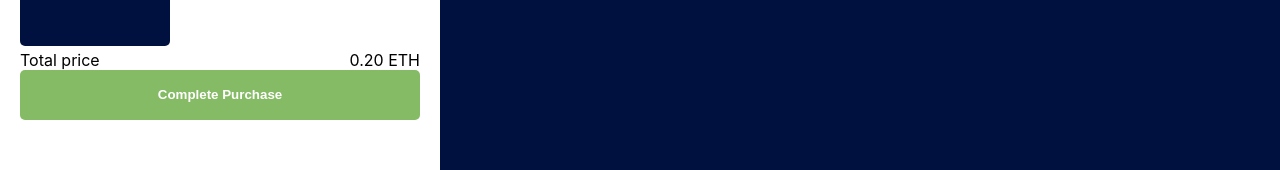
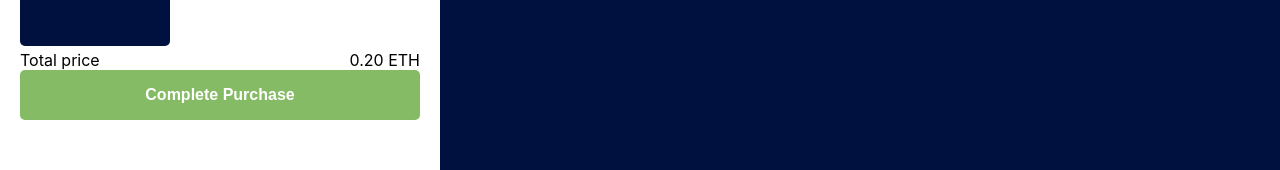
Before and after one commit to kheller18/stuff-swap, a React (Create React App) app in the folder client/: page / in a window 1280 px wide. Shown: the part 308-478 px from the top of the page. Built offline with nearby package versions, Linux system fonts and the light colour scheme.

Commit message:
added more to cart component and updated styling

```diff
--- a/client/src/styles/Cart.css
+++ b/client/src/styles/Cart.css
@@ -54,6 +54,7 @@
   border-radius: 5px;
   color: white;
   font-weight: bold;
+  font-size: 16px;
 }
 
 .purchase-btn:hover {
```
Also changed, not shown: client/src/components/Cart.js (+2 -8 lines).
